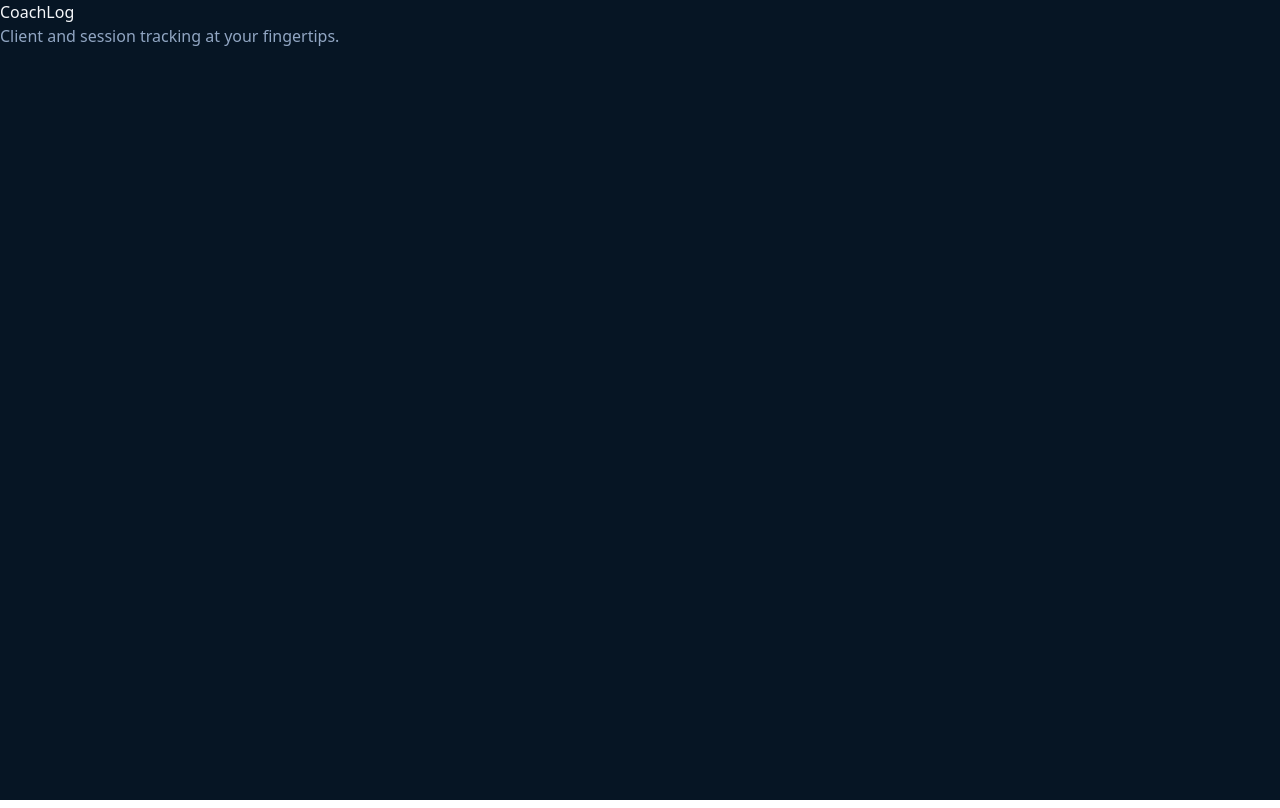
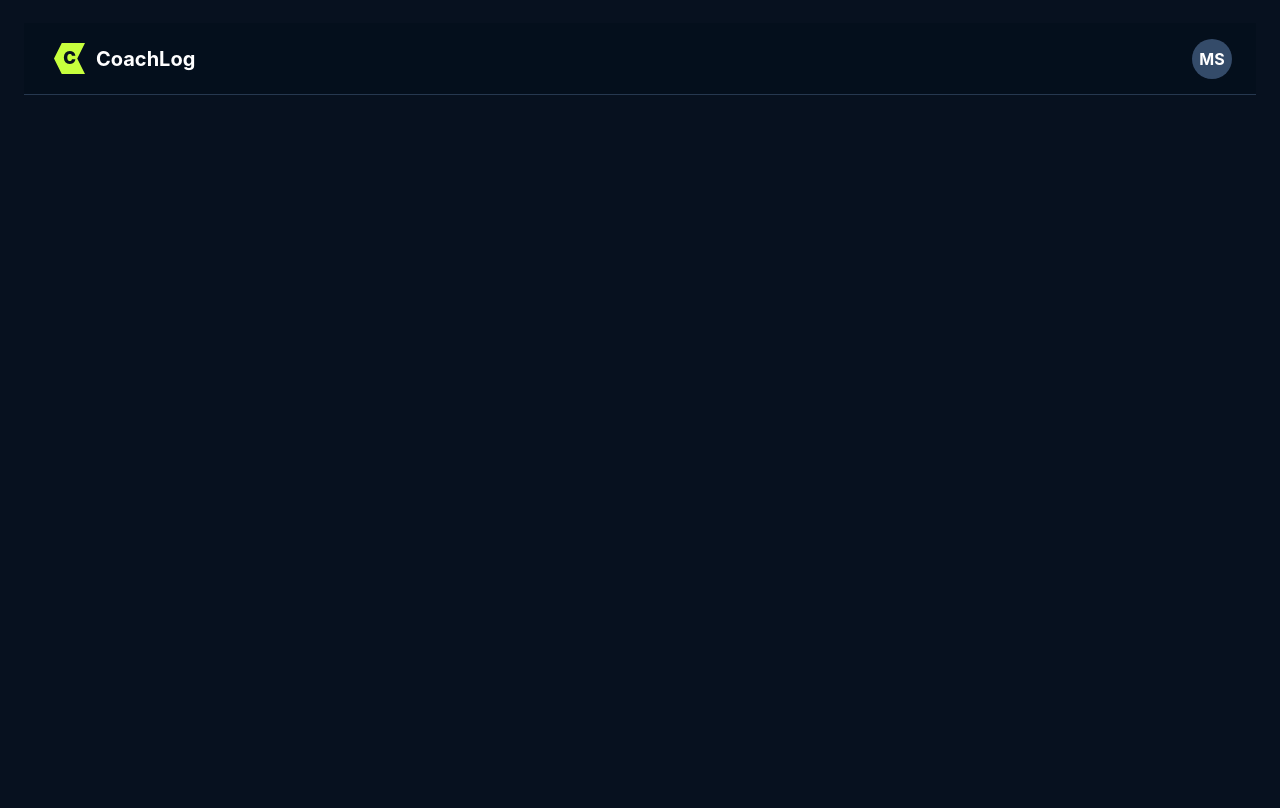
Before and after one commit to msui51/coach-log, a Next.js app: page / in a window 1280 px wide. Built offline with nearby package versions, Linux system fonts and the light colour scheme.

Commit message:
added header at 320 and 480px

```diff
--- a/src/app/globals.css
+++ b/src/app/globals.css
@@ -14,3 +14,114 @@
   --color-foreground: #f5f7fa;
   --color-muted: #91a6c3;
 }
+
+* {
+  box-sizing: border-box;
+}
+
+html,
+body {
+  margin: 0;
+  background: #07111f;
+}
+
+button {
+  font: inherit;
+}
+
+.header-preview {
+  min-height: 101vh;
+  padding: 20px 14px 0;
+  color: #f4f7fa;
+  font-family: Inter, ui-sans-serif, system-ui, -apple-system, sans-serif;
+}
+
+.mobile-head {
+  position: sticky;
+  z-index: 25;
+  top: 0;
+  display: flex;
+  align-items: center;
+  justify-content: space-between;
+  width: 100%;
+  height: 64px;
+  padding: 0 14px;
+  border-bottom: 1px solid #26384f;
+  background: rgb(5 15 29 / 94%);
+}
+
+.brand {
+  display: flex;
+  align-items: center;
+  gap: 11px;
+  margin: 0;
+  padding: 4px;
+  border: 0;
+  background: transparent;
+  color: #fff;
+  cursor: pointer;
+  font-size: 20px;
+  font-weight: 750;
+  line-height: 30px;
+}
+
+.mark {
+  display: grid;
+  width: 34px;
+  height: 34px;
+  place-items: center;
+  clip-path: polygon(25% 0, 100% 0, 75% 50%, 100% 100%, 25% 100%, 0 50%);
+  background: #c7ff3d;
+  color: #07111f;
+  font-size: 17px;
+  font-weight: 900;
+  line-height: 25.5px;
+}
+
+.avatar {
+  display: grid;
+  width: 36px;
+  height: 36px;
+  margin: 0;
+  padding: 0;
+  place-items: center;
+  border: 0;
+  border-radius: 50%;
+  background: #344b69;
+  color: #fff;
+  cursor: pointer;
+  font-size: 16px;
+  font-weight: 750;
+  line-height: 24px;
+}
+
+.brand:focus-visible,
+.avatar:focus-visible {
+  outline: 2px solid #31d7f4;
+  outline-offset: 3px;
+}
+
+@media (min-width: 400px) {
+  .header-preview {
+    padding: 23px 24px 0;
+  }
+
+  .mobile-head {
+    height: 72px;
+    padding-inline: 24px;
+  }
+
+  .brand {
+    padding: 6px;
+  }
+
+  .mark {
+    width: 31px;
+    height: 31px;
+  }
+
+  .avatar {
+    width: 40px;
+    height: 40px;
+  }
+}
--- a/src/app/page.tsx
+++ b/src/app/page.tsx
@@ -1,13 +1,11 @@
 
+
+import { MobileHeader } from "@/components/mobile-header";
 
 export default function Home() {
   return (
-    <div className="min-h-screen bg-background text-foreground">
-      <h1>CoachLog</h1>
-
-      <p className="text-muted">Client and session tracking at your fingertips.</p>
-    </div>
-
-
+    <main className="header-preview">
+      <MobileHeader />
+    </main>
   );
 }
--- /dev/null
+++ b/src/components/mobile-header.tsx
@@ -0,0 +1,16 @@
+export function MobileHeader() {
+  return (
+    <header className="mobile-head">
+      <button className="brand" type="button" aria-label="CoachLog home">
+        <span className="mark" aria-hidden="true">
+          C
+        </span>
+        <span>CoachLog</span>
+      </button>
+
+      <button className="avatar" type="button" aria-label="Open profile">
+        MS
+      </button>
+    </header>
+  );
+}
```
